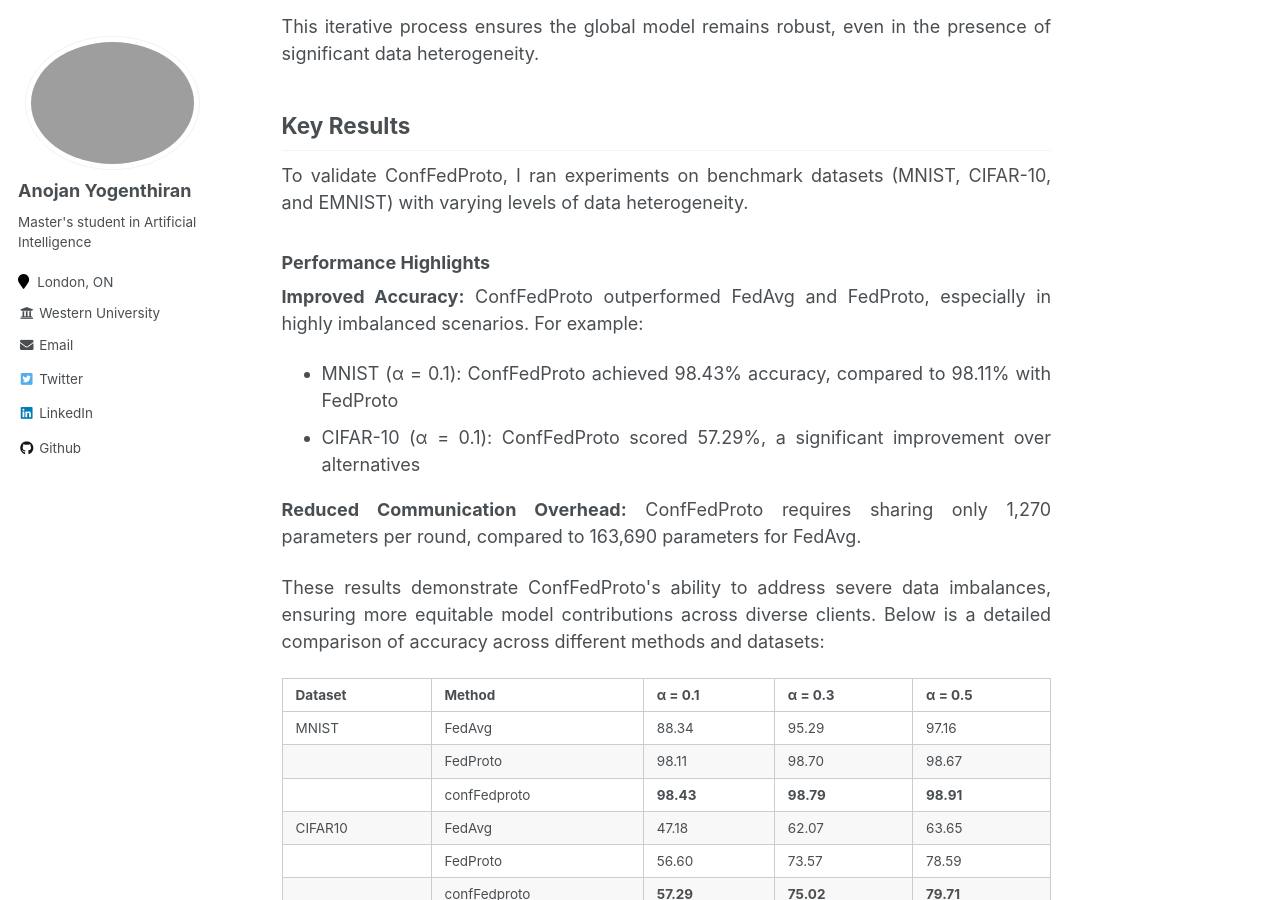
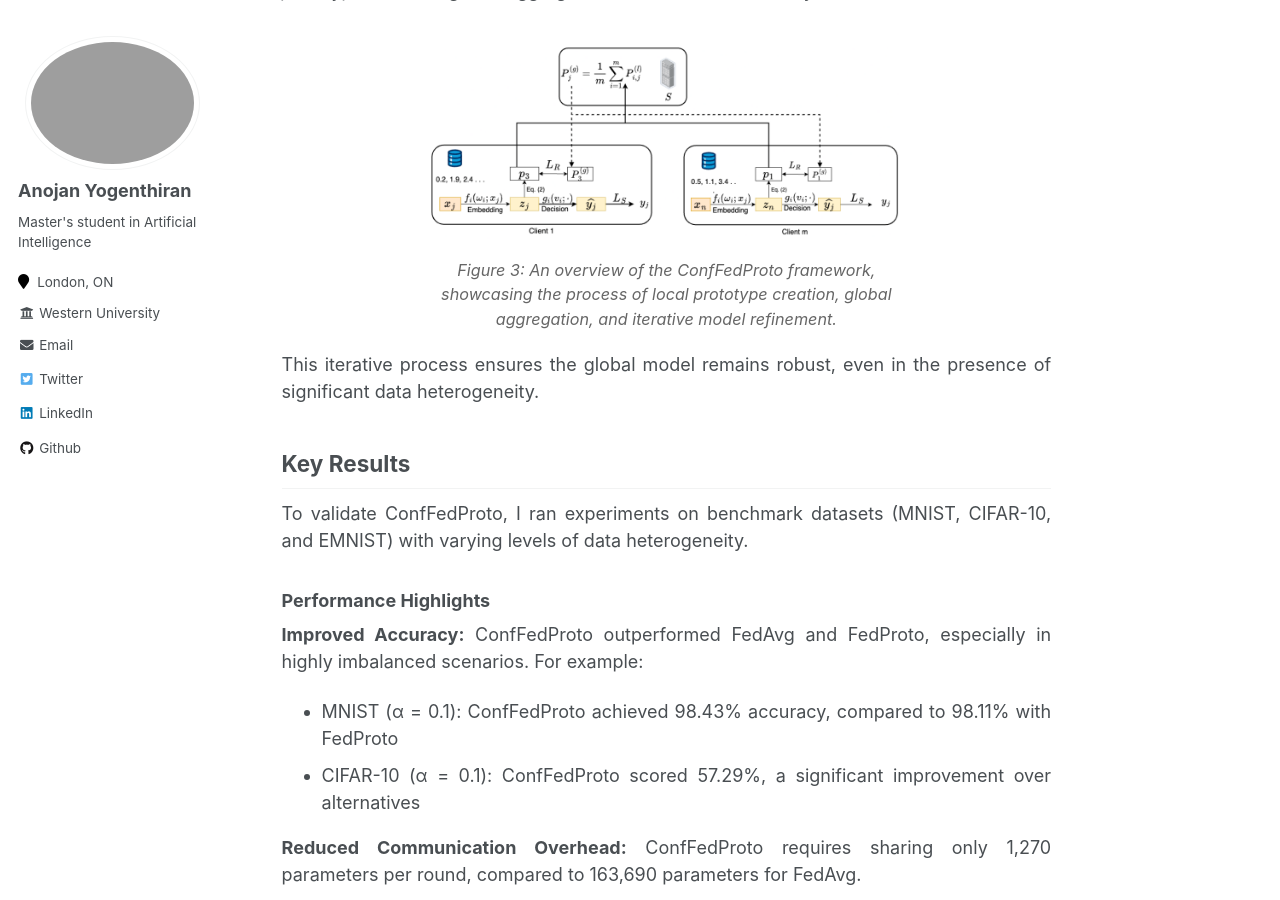
Before and after one commit to ayogenthiran/ayogenthiran.github.io, a Jekyll site: the page built from _posts/2025-01-05-blog-post-1.md, in a window 1280 px wide and 900 px high, scrolled down 2853 px. Built offline with Jekyll 4.4.1, drawn with Linux system fonts in a browser that asks for light colours.

Commit message:
Update blog image format

```diff
--- a/_posts/2025-01-05-blog-post-1.md
+++ b/_posts/2025-01-05-blog-post-1.md
@@ -53,8 +53,12 @@
 * These confidence-weighted prototypes reflect the reliability of each client's contributions
 * This approach ensures that higher-quality data has a greater influence on the global model, improving robustness
 
-![Confidence-Weighted Prototype Creation](/images/blog/ConfFedProto/Prototypes.png)
-*Figure 2: Confidence-Weighted Prototype Creation.*
+<div style="text-align: center; margin: 20px auto; max-width: 500px;">
+    <img src="/images/blog/ConfFedProto/Prototypes.png" alt="Federated Learning Process" style="width: 100%; height: auto;"/>
+    <div style="font-size: 0.9em; color: #666; margin-top: 10px; font-style: italic;">
+        Figure 2: Confidence-Weighted Prototype Creation.
+    </div>
+</div>
 
 
 #### Confidence-Weighted Global Aggregation:
@@ -64,6 +68,12 @@
 ![ConfFedProto Framework Overview](/images/blog/ConfFedProto/overview.png)
 *Figure 3: An overview of the ConfFedProto framework, showcasing the process of local prototype creation, global aggregation, and iterative model refinement.*
 
+<div style="text-align: center; margin: 20px auto; max-width: 500px;">
+    <img src="/images/blog/ConfFedProto/overview.png" alt="Federated Learning Process" style="width: 100%; height: auto;"/>
+    <div style="font-size: 0.9em; color: #666; margin-top: 10px; font-style: italic;">
+        Figure 3: An overview of the ConfFedProto framework, showcasing the process of local prototype creation, global aggregation, and iterative model refinement.
+    </div>
+</div>
 
 This iterative process ensures the global model remains robust, even in the presence of significant data heterogeneity.
 
@@ -97,8 +107,12 @@
 
 The evolution of data representations during training illustrates ConfFedProto's effectiveness in achieving distinct and robust embeddings, even under heterogeneous conditions
 
-![Evolution of test set embeddings](/images/blog/ConfFedProto/Visualization.png)
-*Figure 4: Evolution of test set embeddings during training across global rounds (0, 5, 20, and 45).*
+<div style="text-align: center; margin: 20px auto; max-width: 500px;">
+    <img src="/images/blog/ConfFedProto/Visualization.png" alt="Federated Learning Process" style="width: 100%; height: auto;"/>
+    <div style="font-size: 0.9em; color: #666; margin-top: 10px; font-style: italic;">
+        Figure 4: Evolution of test set embeddings during training across global rounds (0, 5, 20, and 45).
+    </div>
+</div>
 
 ## Why It Matters
 
```
